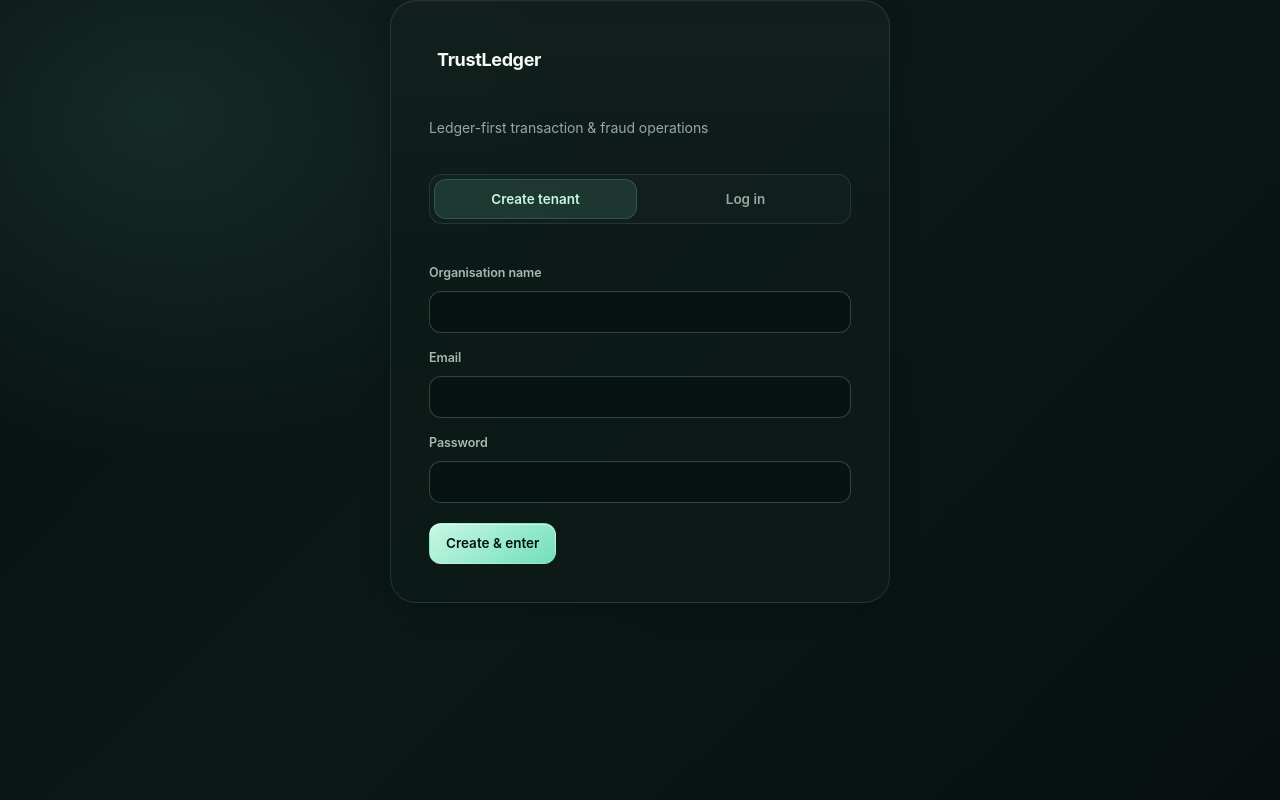
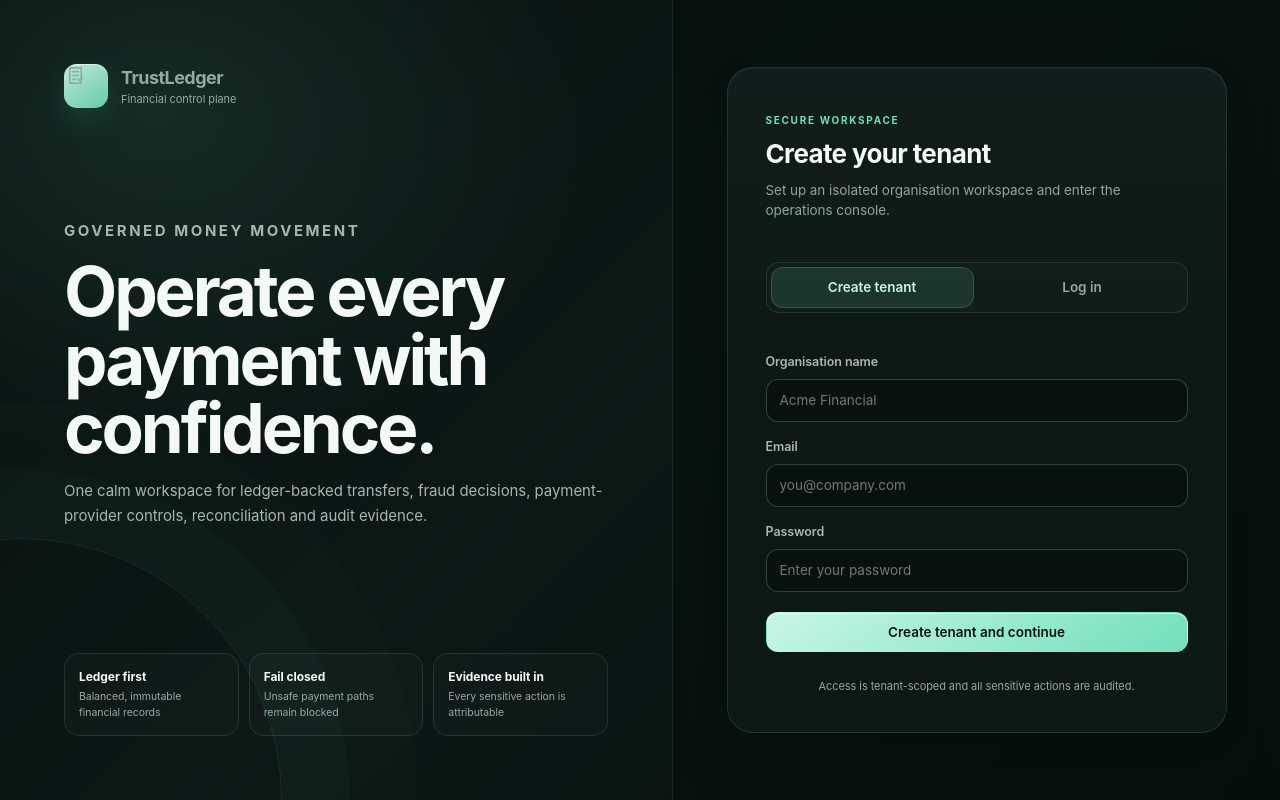
Before and after one commit to Thepluscode/TrustLedger, a Next.js app in the folder frontend/: page /login in a window 1280 px wide. Built offline with nearby package versions, Linux system fonts and the light colour scheme; no server answers.

Commit message:
feat(ui): redesign authentication experience

```diff
--- a/frontend/app/login/page.tsx
+++ b/frontend/app/login/page.tsx
@@ -19,8 +19,7 @@ export default function LoginPage() {
     setError(null);
     setBusy(true);
     try {
-      const res =
-        mode === "register"
+      const res = mode === "register"
         ? await api.register(tenantName, email, password)
         : await api.login(tenantId, email, password);
       setToken(res.token);
@@ -34,42 +33,94 @@ export default function LoginPage() {
   }
 
   return (
-    <div className="auth">
+    <main className="auth">
+      <div className="auth-layout">
+        <section className="auth-story" aria-label="TrustLedger product introduction">
+          <div className="auth-brand-lockup">
+            <span className="brand-mark" aria-hidden>
+              <svg viewBox="0 0 24 24" fill="none" stroke="currentColor" strokeWidth="1.7" strokeLinecap="round" strokeLinejoin="round">
+                <path d="M6 4h12v16H6z" />
+                <path d="M9 8h6M9 12h6M9 16h3" />
+                <path d="m14.5 15.5 1.5 1.5 3-3" />
+              </svg>
+            </span>
+            <span>
+              <strong>TrustLedger</strong>
+              <span>Financial control plane</span>
+            </span>
+          </div>
+
+          <div className="auth-message">
+            <p className="eyebrow">Governed money movement</p>
+            <h1>Operate every payment with confidence.</h1>
+            <p>
+              One calm workspace for ledger-backed transfers, fraud decisions, payment-provider controls,
+              reconciliation and audit evidence.
+            </p>
+          </div>
+
+          <div className="auth-proof" aria-label="Platform principles">
+            <article className="proof-item">
+              <strong>Ledger first</strong>
+              <span>Balanced, immutable financial records</span>
+            </article>
+            <article className="proof-item">
+              <strong>Fail closed</strong>
+              <span>Unsafe payment paths remain blocked</span>
+            </article>
+            <article className="proof-item">
+              <strong>Evidence built in</strong>
+              <span>Every sensitive action is attributable</span>
+            </article>
+          </div>
+        </section>
+
+        <section className="auth-panel">
           <div className="card authcard">
-        <div className="brand">TrustLedger</div>
-        <p className="muted">Ledger-first transaction & fraud operations</p>
-        <div className="tabs">
-          <button className={mode === "register" ? "active" : ""} onClick={() => setMode("register")}>
+            <div className="authcard-head">
+              <p className="eyebrow">Secure workspace</p>
+              <h2>{mode === "register" ? "Create your tenant" : "Welcome back"}</h2>
+              <p className="sub">
+                {mode === "register"
+                  ? "Set up an isolated organisation workspace and enter the operations console."
+                  : "Sign in to your organisation's financial operations workspace."}
+              </p>
+            </div>
+
+            <div className="tabs" role="tablist" aria-label="Authentication mode">
+              <button type="button" role="tab" aria-selected={mode === "register"} className={mode === "register" ? "active" : ""} onClick={() => setMode("register")}>
                 Create tenant
               </button>
-          <button className={mode === "login" ? "active" : ""} onClick={() => setMode("login")}>
+              <button type="button" role="tab" aria-selected={mode === "login"} className={mode === "login" ? "active" : ""} onClick={() => setMode("login")}>
                 Log in
               </button>
             </div>
+
             <form className="form" onSubmit={submit}>
               {mode === "register" ? (
                 <>
-              <label>Organisation name</label>
-              <input value={tenantName} onChange={(e) => setTenantName(e.target.value)} required />
+                  <label htmlFor="tenant-name">Organisation name</label>
+                  <input id="tenant-name" autoComplete="organization" placeholder="Acme Financial" value={tenantName} onChange={(e) => setTenantName(e.target.value)} required />
                 </>
               ) : (
                 <>
-              <label>Tenant ID</label>
-              <input value={tenantId} onChange={(e) => setTenantId(e.target.value)} required />
+                  <label htmlFor="tenant-id">Tenant ID</label>
+                  <input id="tenant-id" autoComplete="organization" placeholder="Tenant identifier" value={tenantId} onChange={(e) => setTenantId(e.target.value)} required />
                 </>
               )}
-          <label>Email</label>
-          <input type="email" value={email} onChange={(e) => setEmail(e.target.value)} required />
-          <label>Password</label>
-          <input type="password" value={password} onChange={(e) => setPassword(e.target.value)} required />
-          <div style={{ marginTop: 18 }}>
-            <button type="submit" disabled={busy}>
-              {busy ? "..." : mode === "register" ? "Create & enter" : "Log in"}
+              <label htmlFor="email">Email</label>
+              <input id="email" type="email" autoComplete="email" placeholder="you@company.com" value={email} onChange={(e) => setEmail(e.target.value)} required />
+              <label htmlFor="password">Password</label>
+              <input id="password" type="password" autoComplete={mode === "register" ? "new-password" : "current-password"} placeholder="Enter your password" value={password} onChange={(e) => setPassword(e.target.value)} required />
+              <button className="auth-submit" type="submit" disabled={busy}>
+                {busy ? "Working…" : mode === "register" ? "Create tenant and continue" : "Enter workspace"}
               </button>
+              {error && <p className="error" role="alert">{error}</p>}
+            </form>
+            <p className="auth-footnote">Access is tenant-scoped and all sensitive actions are audited.</p>
           </div>
-          {error && <p className="error">{error}</p>}
-        </form>
+        </section>
       </div>
-    </div>
+    </main>
   );
 }
```
Lines whose indentation alone changed are shown as unchanged.
